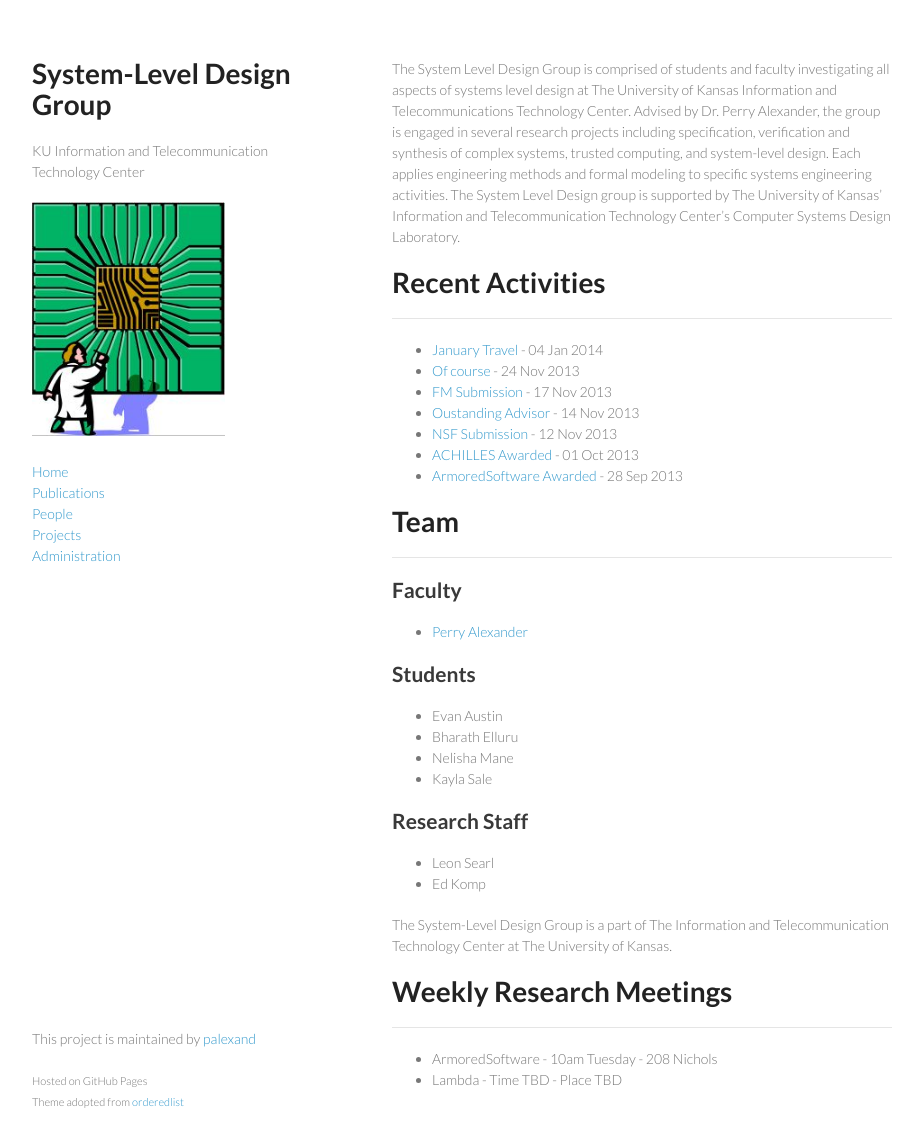
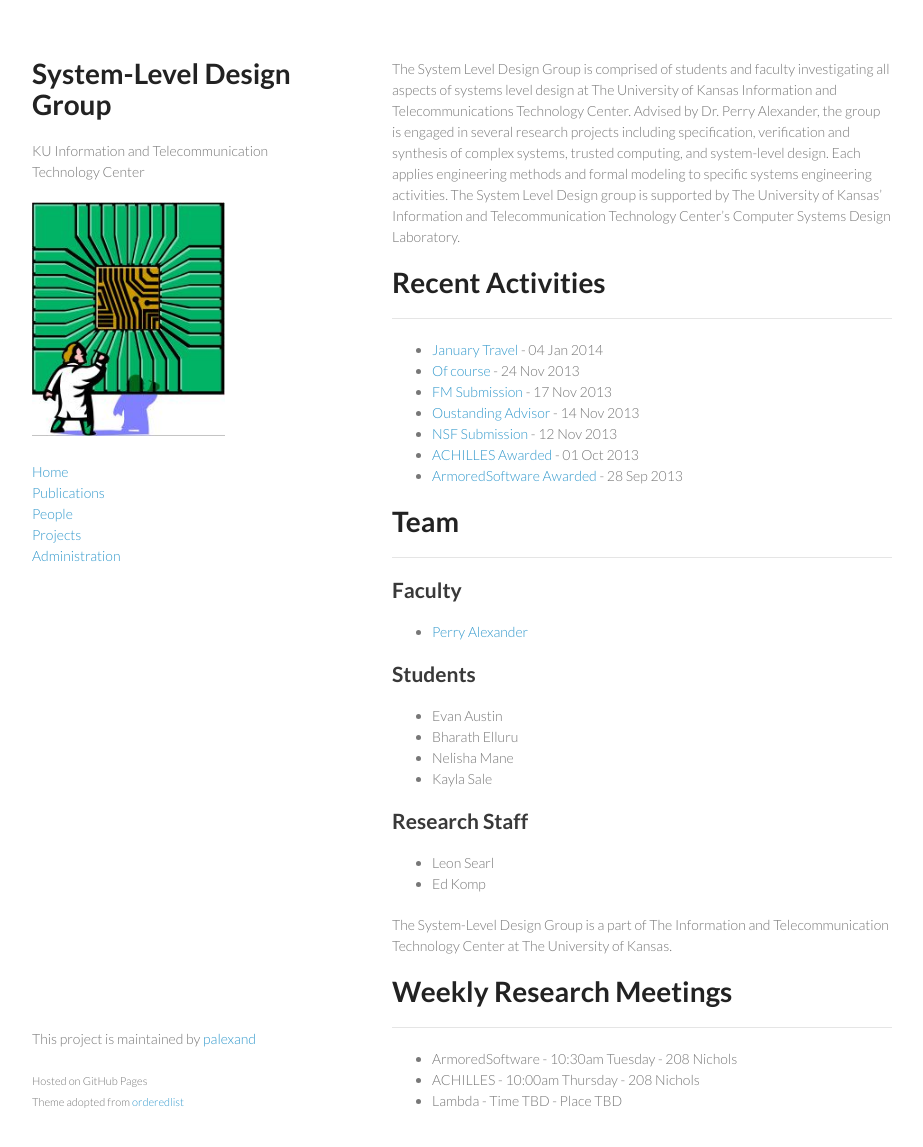
Before and after one commit to ku-sldg/ku-sldg.github.io, a Jekyll site: the page built from index.md, in a window 1280 px wide and 1181 px high. Shown: the top 1147 px of the window, without its empty margins (178-1101 px from the left). Built offline with Jekyll 4.4.1, drawn with Linux system fonts in a browser that asks for light colours.

Commit message:
adding ACHILLES meeting

```diff
--- a/_data/meetings.yml
+++ b/_data/meetings.yml
@@ -1,5 +1,9 @@
 - name: ArmoredSoftware
-  time: 10am Tuesday
+  time: 10:30am Tuesday
+  place: 208 Nichols
+
+- name: ACHILLES
+  time: 10:00am Thursday
   place: 208 Nichols
 
 - name: Lambda
--- a/_data/people.yml
+++ b/_data/people.yml
@@ -17,11 +17,11 @@
   role: student
 
 - name: Bharath Elluru
-  description: Static analysis of machine configuration
+  description: Static and dynamic analysis of machine configuration
   role: student
 
 - name: Nelisha Mane
-  description: Static analysis of machine configuration
+  description: Static and dynamic analysis of machine configuration
   role: student
 
 - name: Adam Petz
```
